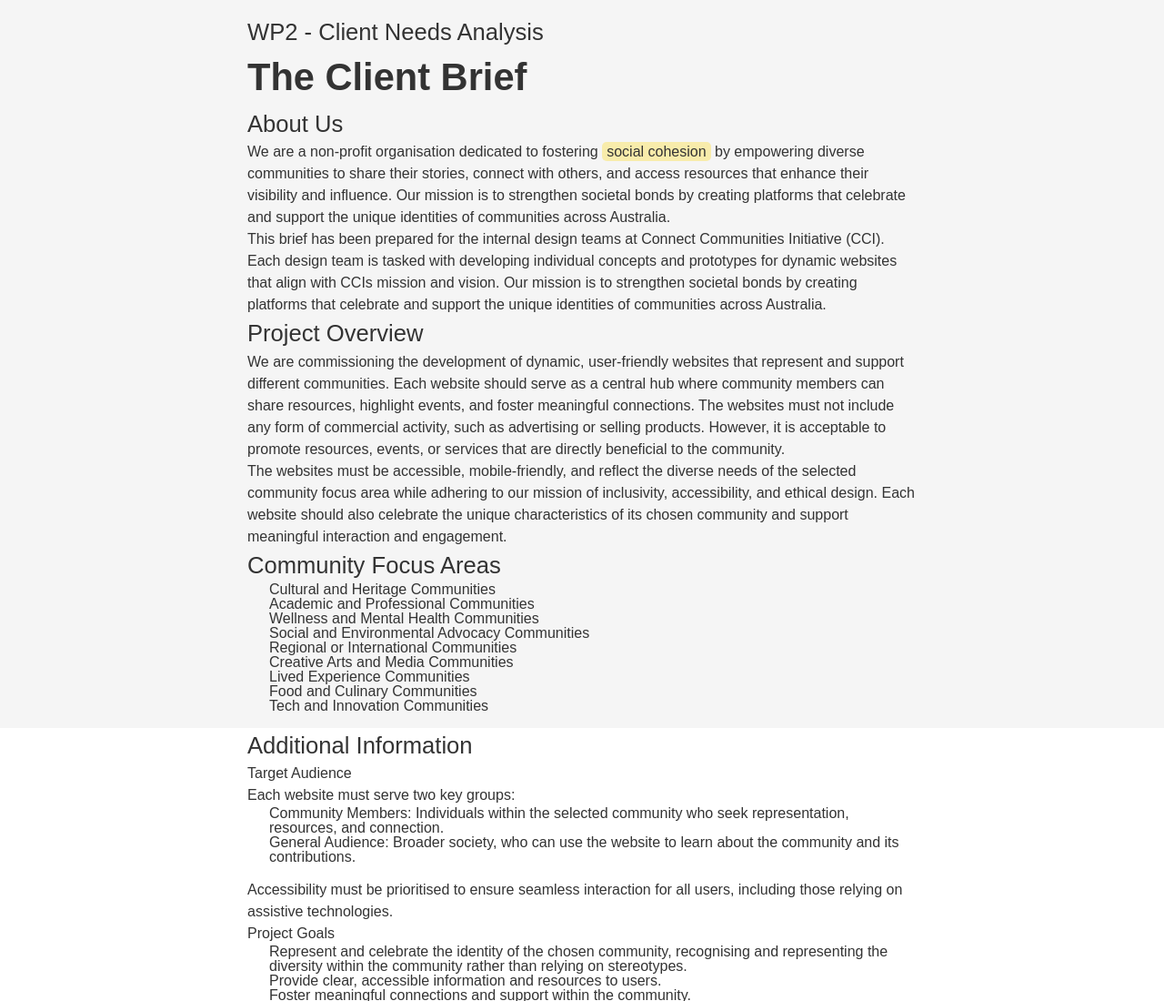
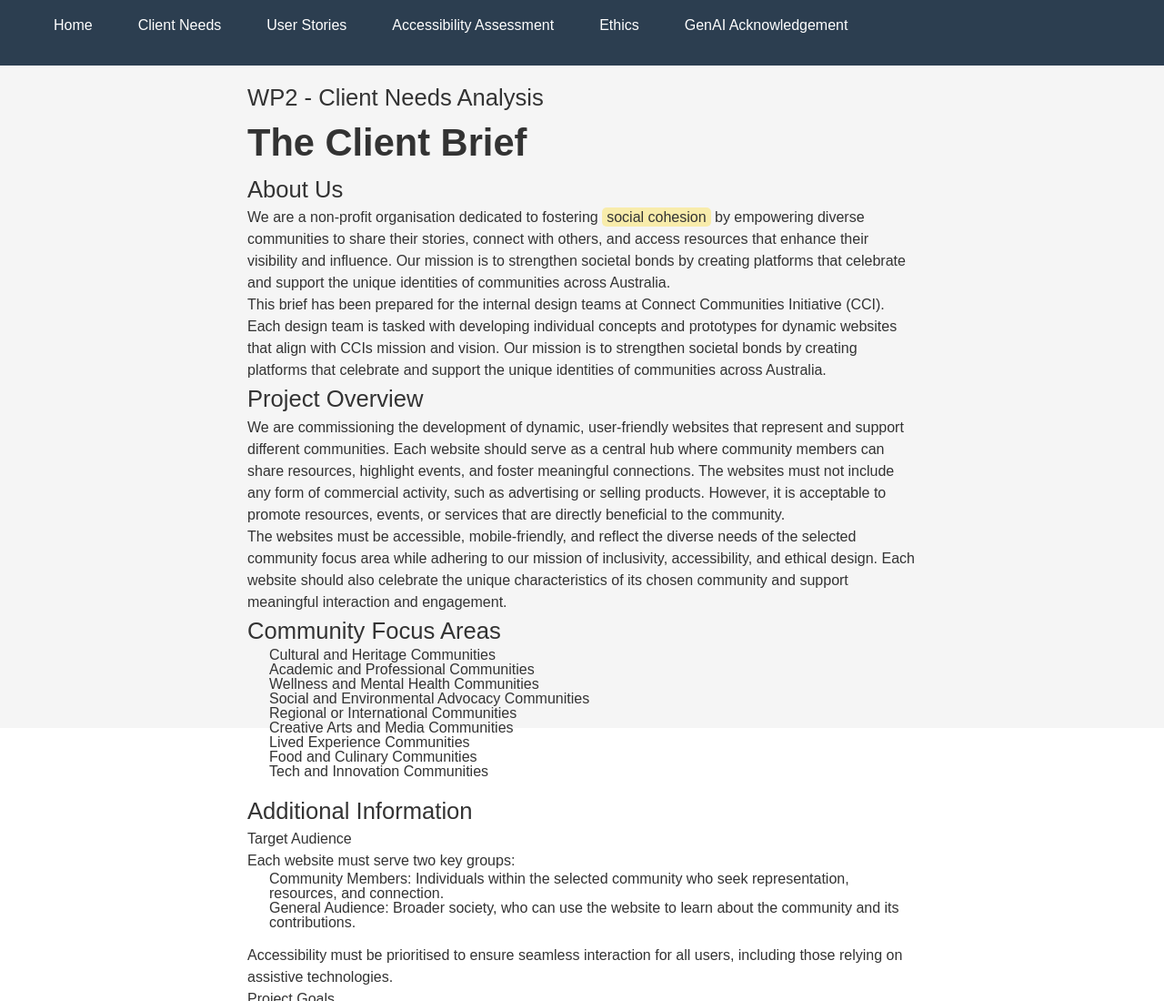
Before and after one commit to JustBroch/DECO7140_Intro_to_Web_Design, a plain HTML site: page work_phase_2/client_needs_analysis.html in a window 1280 px wide. Shown: the top 1100 px of the page at 91% size. Drawn offline with Linux system fonts and the light colour scheme.

Commit message:
feat: WP 2.2 SA1 create a responsive menu. Hamburger menu not working

```diff
--- a/work_phase_2/client_needs_analysis.html
+++ b/work_phase_2/client_needs_analysis.html
@@ -13,6 +13,28 @@
         <title>Work Phase 2</title>
     </head>
     <body>
+        <nav class="navbar">
+            <button class="menu-toggle" aria-label="Toggle navigation">
+                ☰
+            </button>
+            <ul class="menu">
+                <li><a href="index.html" aria-current="home">Home</a></li>
+                <li><a href="client_needs_analysis.html">Client Needs</a></li>
+                <li><a href="user_stories.html">User Stories</a></li>
+                <li>
+                    <a href="accessibility_assessment.html"
+                        >Accessibility Assessment</a
+                    >
+                </li>
+                <li><a href="ethics_analysis.html">Ethics</a></li>
+                <li>
+                    <a href="genai_mt_acknowledgement.html"
+                        >GenAI Acknowledgement</a
+                    >
+                </li>
+            </ul>
+        </nav>
+
         <div class="container">
             <header>
                 <h3>WP2 - Client Needs Analysis</h3>
--- a/work_phase_2/css/components.css
+++ b/work_phase_2/css/components.css
@@ -174,3 +174,68 @@ Flip Card Base Styles */ .flip-card {
     border-radius: 8px;
     box-shadow: 2px 2px 10px rgba(0, 0, 0, 0.1);
 }
+
+/* NAVBAR */
+.navbar {
+    background-color: var(--primary-color);
+    padding: 10px;
+    display: flex;
+    justify-content: space-between;
+    align-items: center;
+    position: relative;
+}
+
+/* MENU (Mobile First) */
+.menu {
+    list-style: none;
+    display: none; /* Hidden by default */
+    flex-direction: column;
+    background-color: var(--primary-color);
+    width: 100%;
+    text-align: center;
+    position: absolute;
+    top: 50px;
+    left: 0;
+}
+
+.menu li {
+    padding: 10px;
+}
+
+.menu a {
+    color: white;
+    text-decoration: none;
+    display: block;
+    padding: 10px;
+}
+
+/* MENU TOGGLE BUTTON */
+.menu-toggle {
+    background: none;
+    border: none;
+    color: white;
+    font-size: 24px;
+    cursor: pointer;
+}
+
+/* SHOW MENU WHEN TOGGLED */
+.menu.show {
+    display: flex;
+}
+
+/* DESKTOP VIEW */
+@media (min-width: 768px) {
+    .menu {
+        display: flex; /* Visible by default on larger screens */
+        position: static;
+        flex-direction: row;
+    }
+
+    .menu-toggle {
+        display: none; /* Hide toggle button on larger screens */
+    }
+
+    .menu li {
+        padding: 0 15px;
+    }
+}
```
Also changed, not shown: work_phase_2/index.html (+3 -0 lines), work_phase_2/js/index.js (added, +30 -0 lines), work_phase_2/js/modules/menu.js (added, +22 -0 lines).
